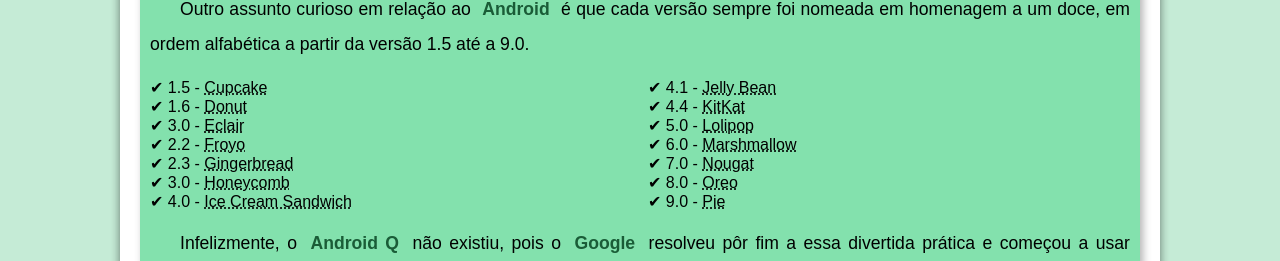
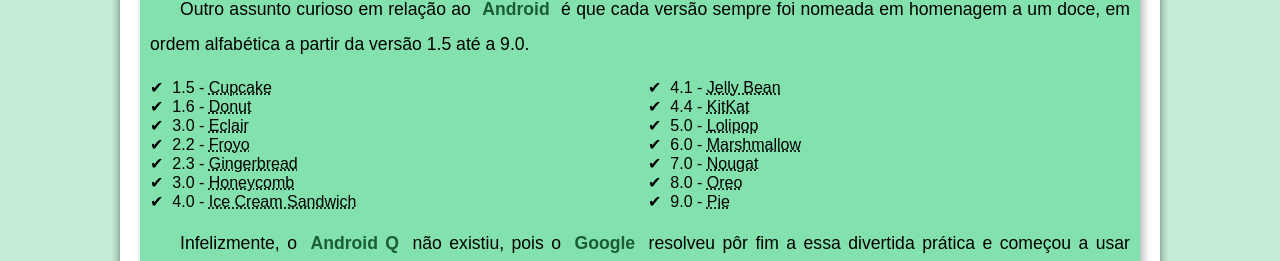
Before and after one commit to Lrfilho/projeto-01, a plain HTML site: page index.html in a window 1280 px wide. Shown: the part 2646-2907 px from the top of the page. Drawn offline with Linux system fonts and the light colour scheme.

Commit message:
alteração style

```diff
--- a/estilo/style.css
+++ b/estilo/style.css
@@ -189,7 +189,7 @@ aside h3 {
 
 
 aside ul {
-    list-style-type: '\2714\00A0';
+    list-style-type: '\2714\00A0\00A0';
     list-style-position: inside;
     columns: 2;
 }
```
